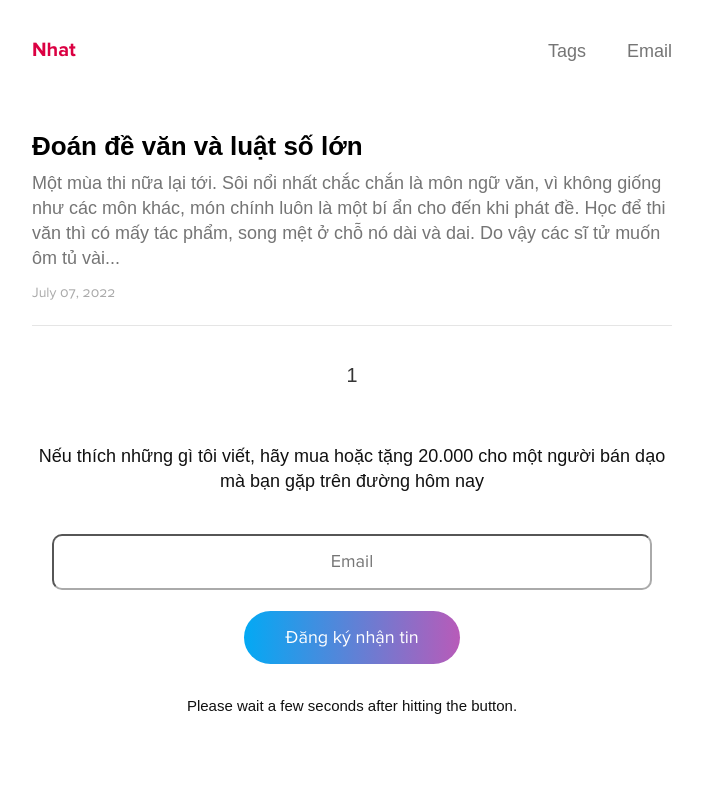
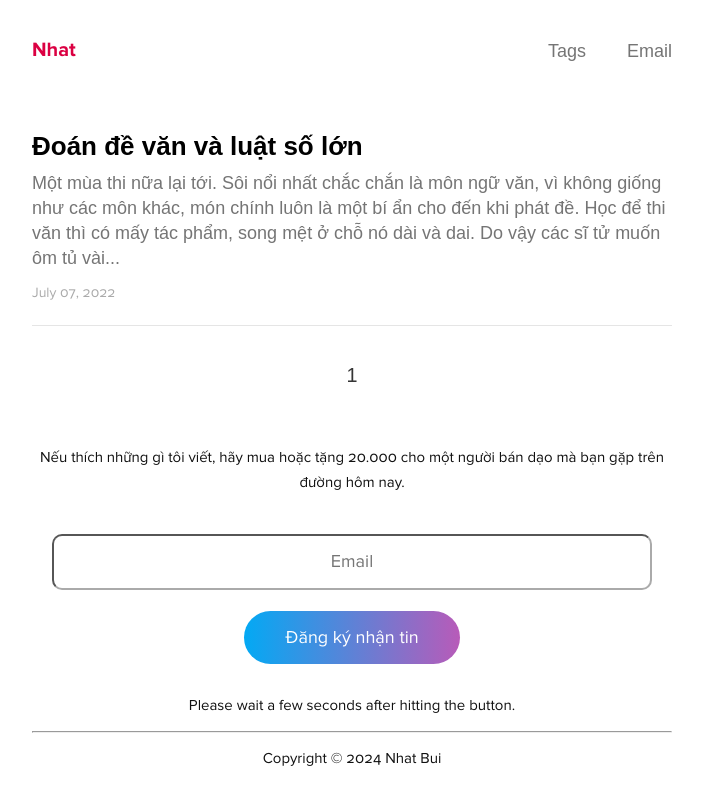
Before and after one commit to writebutwhy/writebutwhy.github.io, a Jekyll site: the page built from index.html, in a window 1280 px wide. Shown: the top 805 px of the page, without its empty margins (288-991 px from the left). Built offline with Jekyll 4.4.1, drawn with Linux system fonts in a browser that asks for light colours; some web fonts are replaced; the list of posts is cut into pages by our own code.

Commit message:
okay footer

```diff
--- a/_includes/footer.html
+++ b/_includes/footer.html
@@ -1,6 +1,8 @@
 <footer>
-	<p align="center" id="#footnote">
-		Nếu thích những gì tôi viết, hãy mua hoặc tặng 20.000 cho một người bán dạo mà bạn gặp trên đường hôm nay
+	<p align="center">
+	<small>
+		Nếu thích những gì tôi viết, hãy mua hoặc tặng 20.000 cho một người bán dạo mà bạn gặp trên đường hôm nay.
+	</small>
 	</p>
 
 	<script src="https://ajax.googleapis.com/ajax/libs/jquery/3.7.1/jquery.min.js"></script>
@@ -17,9 +19,8 @@
 
 	   <style>
 
-#footnote {
-	font-family: "Proxima", monospace;
-	font-size: small;
+footer {
+  font-family: "Proxima", monospace;
 }
 
 #subscription {
@@ -135,4 +136,10 @@ border-color: #aaa;
 	Please wait a few seconds after hitting the button.
 	</p>
 	</small>
+<hr />
+	<small>
+	<p align="center">
+	Copyright © 2024 Nhat Bui
+	</p>
+	</small>
 </footer>
```
